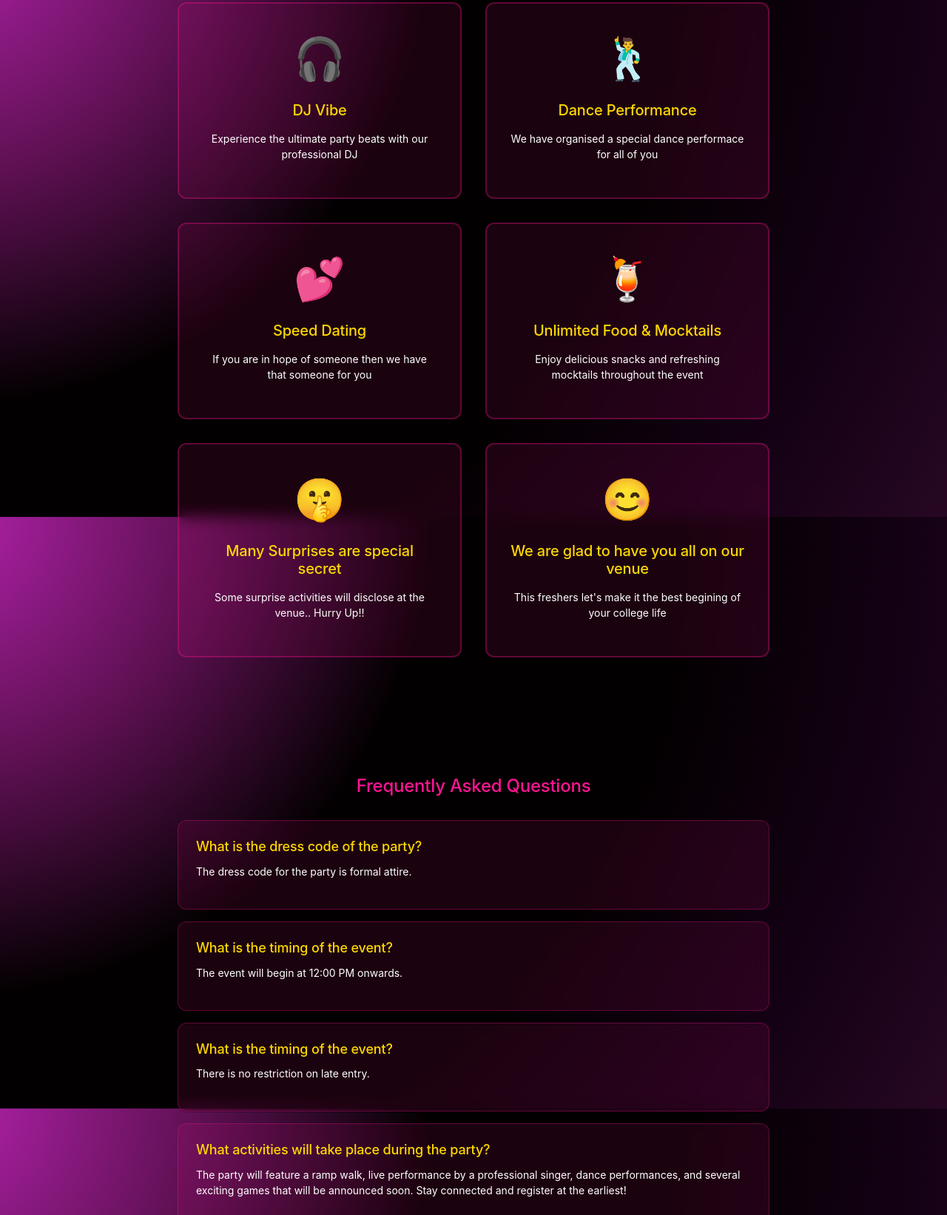
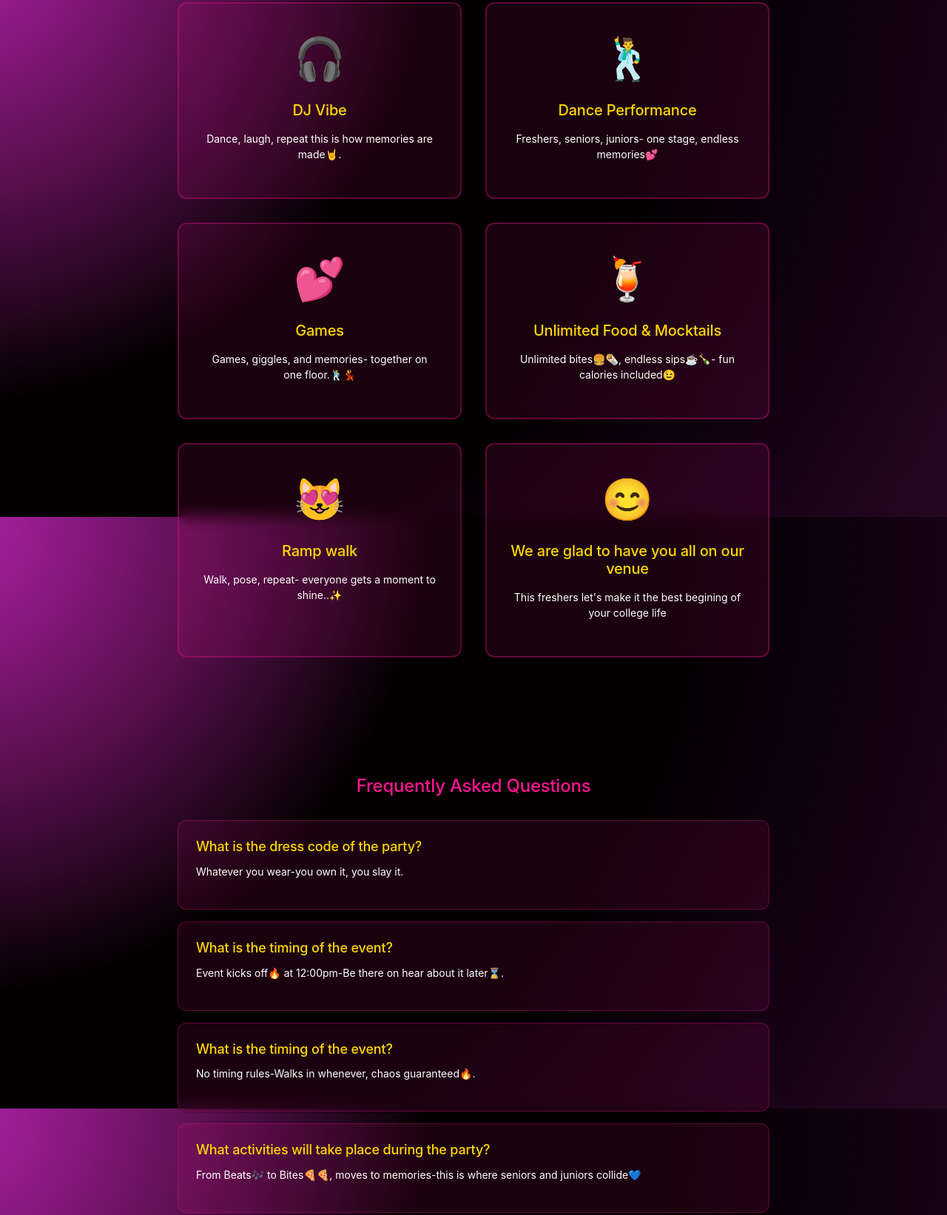
Before and after one commit to eventsroobaroo-dotcom/ROOBAROO., a plain HTML site: page index.html in a window 1280 px wide. Shown: the part 901-2544 px from the top of the page at 74% size. Drawn offline with Linux system fonts and the light colour scheme; a web font is replaced by a local one.

Commit message:
Update index.html

```diff
--- a/index.html
+++ b/index.html
@@ -101,18 +101,18 @@
                 <div class="activity-card">
                     <div class="activity-icon">🎧</div>
                     <h3>DJ Vibe</h3>
-                    <p>Experience the ultimate party beats with our professional DJ</p>
+                    <p>Dance, laugh, repeat this is how memories are made🤘.</p>
                 </div>
                 <div class="activity-card">
                     <div class="activity-icon">🕺</div>
                     <h3>Dance Performance</h3>
-                    <p>We have organised a special dance performace for all of you</p>
+                    <p>Freshers, seniors, juniors- one stage, endless memories💕</p>
 
                 </div>
                 <div class="activity-card">
                     <div class="activity-icon">💕</div>
-                        <h3>Speed Dating</h3>
-                     <p>If you are in hope of someone then we have that someone for you</p>
+                        <h3>Games</h3>
+                     <p>Games, giggles, and memories- together on one floor.🕺💃</p>
 
 
 
@@ -120,13 +120,13 @@
                 <div class="activity-card">
                     <div class="activity-icon">🍹</div>
                     <h3>Unlimited Food & Mocktails</h3>
-                    <p>Enjoy delicious snacks and refreshing mocktails throughout the event</p>
+                    <p>Unlimited bites🍔🌯, endless sips☕🍾- fun calories included😉</p>
                 </div>
 
                 <div class="activity-card">
-                    <div class="activity-icon">🤫</div>
-                    <h3>Many Surprises are special secret</h3>
-                    <p>Some surprise activities will disclose at the venue.. Hurry Up!!</p>
+                    <div class="activity-icon">😻</div>
+                    <h3>Ramp walk</h3>
+                    <p>Walk, pose, repeat- everyone gets a moment to shine..✨</p>
                 </div>
                 <div class="activity-card">
                     <div class="activity-icon">😊</div>
@@ -141,31 +141,31 @@
             <div class="faq-list">
                 <div class="faq-item">
                     <h4>What is the dress code of the party?</h4>
-                    <p>The dress code for the party is formal attire.</p>
+                    <p>Whatever you wear-you own it, you slay it.</p>
                 </div>
                 <div class="faq-item">
                     <h4>What is the timing of the event?</h4>
-                    <p>The event will begin at 12:00 PM onwards.</p>
+                    <p>Event kicks off🔥 at 12:00pm-Be there on hear about it later⌛.</p>
                 </div>
                 <div class="faq-item">
                     <h4>What is the timing of the event?</h4>
-                    <p>There is no restriction on late entry.</p>
+                    <p>No timing rules-Walks in whenever, chaos guaranteed🔥.</p>
                 </div>
                 <div class="faq-item">
                     <h4>What activities will take place during the party?</h4>
-                    <p>The party will feature a ramp walk, live performance by a professional singer, dance performances, and several exciting games that will be announced soon. Stay connected and register at the earliest!</p>
+                    <p>From Beats🎶 to Bites🍕🍕, moves to memories-this is where seniors and juniors collide💙</p>
                 </div>
                 <div class="faq-item">
                     <h4>When will the event conclude?</h4>
-                    <p>The event is expected to conclude by 6:00 PM.</p>
+                    <p>The madness wraps up at 5:00 PM-memories last longer🎉🥳.</p>
                 </div>
                 <div class="faq-item">
                     <h4>How can we get the passes and reach the venue?</h4>
-                    <p>The venue details will be announced shortly, and the passes will be distributed after the completion of your registration.</p>
+                    <p>Get your passes offline on campus🏫.Venue click on the location button and you will get the location (we'll guide you)</p>
                 </div>
                  <div class="faq-item">
                     <h4>Do you offer any early bird access?</h4>
-                    <p>We are pleased to inform you that we have a Early bird access only for 25 people..</p>
+                    <p>Grabs your passes🎟️ fast🏃‍♂️‍➡️-Special discounts for the early birds😏</p>
                 </div>
             </div>
         </div>
@@ -178,7 +178,7 @@
             <div class="about-container">
 
                 <h2>Welcome to ROOBAROO – Your Ultimate Fresher Event Ticket Hub!</h2>
-                <h2>This is ROOBAROO, the official event management team from B.Tech. We are committed to making your party an engaging and memorable experience. We sincerely hope you appreciate our initiative and extend your support by registering and helping us promote this event.</h2>
+                <h2>ROOBAROO – B.Tech’s official event squad, here to make your party unforgettable! Register now & be part of the vibe.</h2>
 
                 <div class="features-section">
                     <h3>What We Offer</h3>
```
